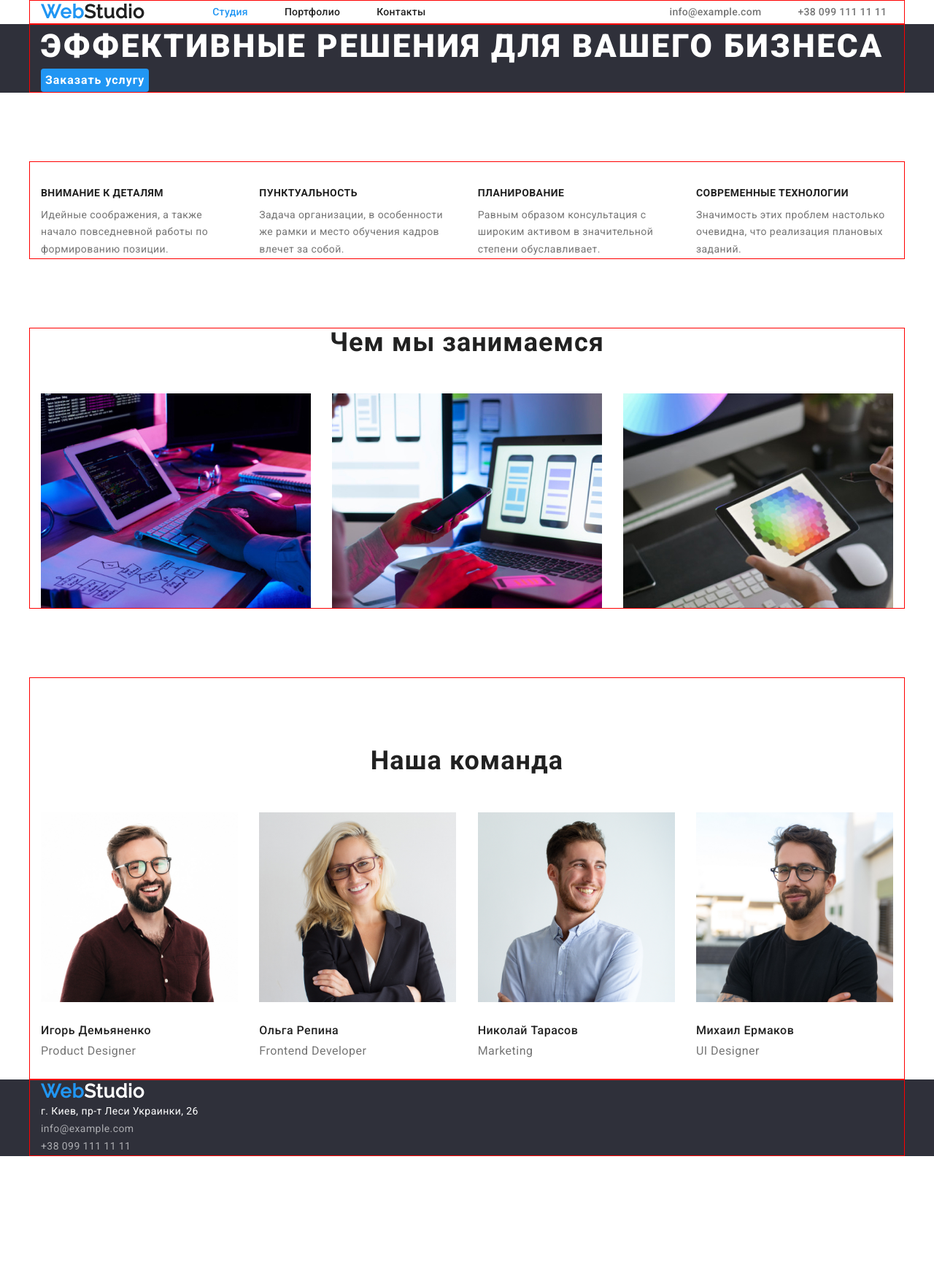
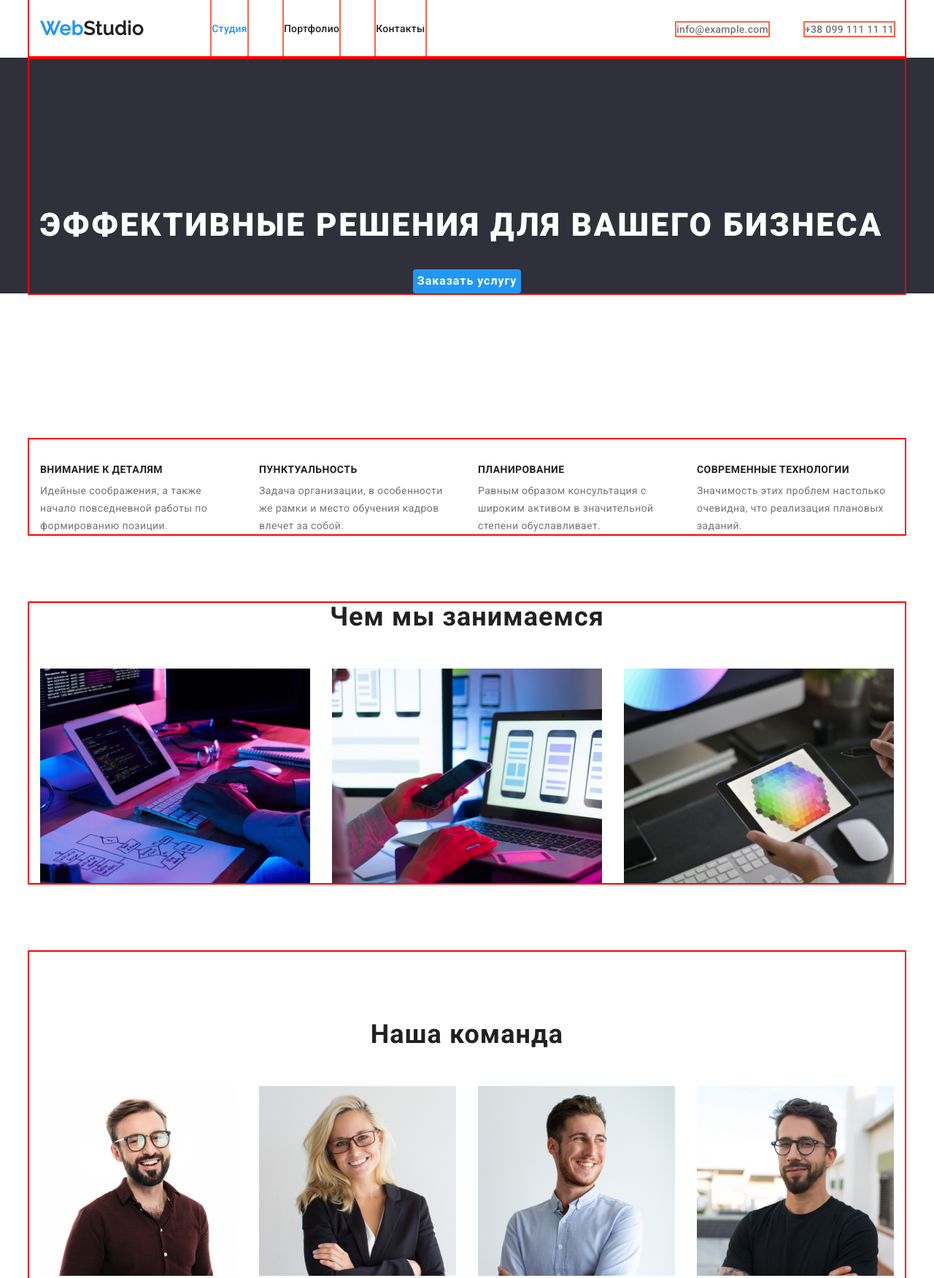
Before and after one commit to VasiliyV85/goit-markup-hw-03, a plain HTML site: page index.html in a window 1280 px wide. Shown: the top 1751 px of the page at 73% size. Before the commit the page ends 1584 px from the top, so only its background shows below. Drawn offline with nearby package versions, Linux system fonts and the light colour scheme.

Commit message:
hw- 3
добавил по блокам разметку ещё.

```diff
--- a/css/styles.css
+++ b/css/styles.css
@@ -48,7 +48,7 @@ img {
   padding-left: 15px;
   padding-right: 15px;
   margin: 0 auto;
-  border: 1px solid red;
+  outline: 2px solid red;
 }
 
 .visually-hidden {
@@ -105,7 +105,7 @@ body {
   font-family: 'Roboto';
   font-weight: 700;
   font-size: 14px;
-  zline-height: 1.1;
+  line-height: 1.1;
   letter-spacing: 0.03em;
   /* text-transform: uppercase; */
   color: var(--title-text-color);
@@ -166,9 +166,14 @@ body {
   margin-right: 93px;
 }
 
+/* .header-nav .accent {
+  margin-right: 93px;
+} */
+
 .header-item,
 .item-adress {
   margin-right: 50px;
+  outline: 2px solid tomato;
 }
 
 .item-adress:last-child,
@@ -177,16 +182,27 @@ body {
   margin-right: 0;
 }
 
+.header-item .link {
+  display: block;
+  padding-top: 32px;
+  padding-bottom: 32px;
+}
 /* .telephon {
   padding-right: 3px;
 } */
 
 .contact {
-  margin-left: 334px;
+  margin-left: auto;
 }
 
 .top {
   padding-top: 34px;
+}
+
+.hero {
+  padding-top: 200px;
+  margin-bottom: 30px;
+  align-items: center;
 }
 
 .advantages-list {
@@ -213,6 +229,32 @@ body {
   display: flex;
   justify-content: space-between;
 }
+
+.footer {
+}
+
+.logo .footer {
+  /* display: block; */
+  width: 145px;
+  margin-right: 0;
+  pading-top: 60px;
+  pading-bottom: 20px;
+  outline: 2px solid tomato;
+}
+
+.logo .footer {
+  display: block;
+  outline: 2px solid tomato;
+}
+
+.footer-menu-address {
+  display: block;
+  width: 231px;
+  margin-right: 0;
+  margin-bottom: 60px;
+  outline: 2px solid tomato;
+}
+
 .header-nav .link {
   font-family: 'Roboto';
   font-weight: 500;
@@ -288,7 +330,12 @@ body {
   font-weight: 700;
   font-size: 16px;
   line-height: 1.9;
-
+  display: flex;
+  align-items: center;
+  text-align: center;
+  margin: auto;
+  margin-top: 30px;
+  margin-bottom: 200px;
   /* identical to box height, or 188% */
   /* display: flex;
   align-items: center;
--- a/index.html
+++ b/index.html
@@ -57,7 +57,7 @@
     <!-- Герой -->
     <main class="main-block">
       <section class="main-section">
-        <div class="container">
+        <div class="container hero">
           <h1 class="main-bg">ЭФФЕКТИВНЫЕ РЕШЕНИЯ ДЛЯ ВАШЕГО БИЗНЕСА</h1>
           <button class="button primary" type="button">Заказать услугу</button>
         </div>
@@ -142,7 +142,7 @@
     </main>
     <!-- Подвал -->
     <footer class="footer-menu">
-      <div class="container">
+      <div class="container footer">
         <a class="logo" href="./index.html">Web<span class="accent-white">Studio</span></a>
         <address class="footer-menu-address">
           <ul class="footer-menu-list list">
```
Also changed, not shown: portfolio.html (+9 -3 lines).
